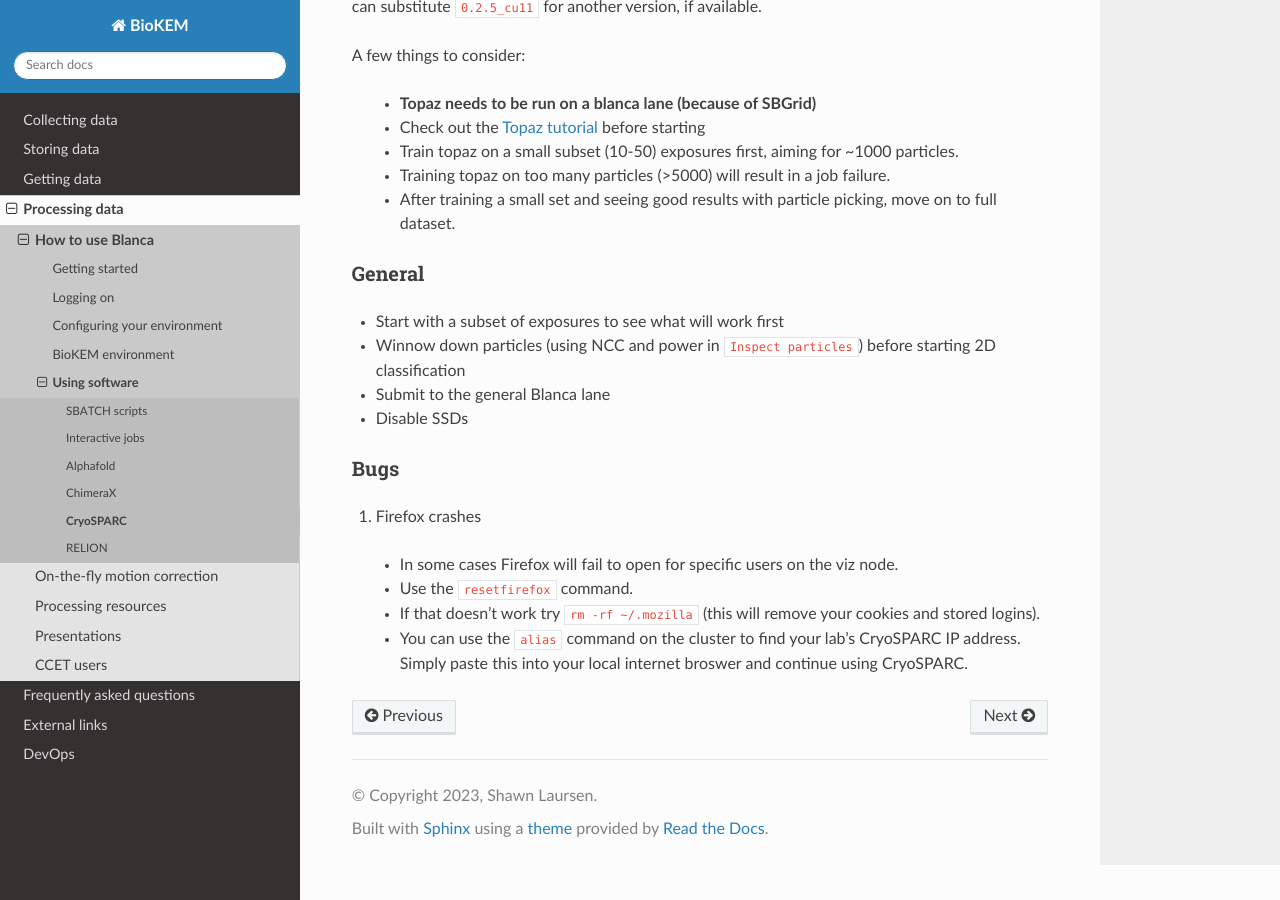
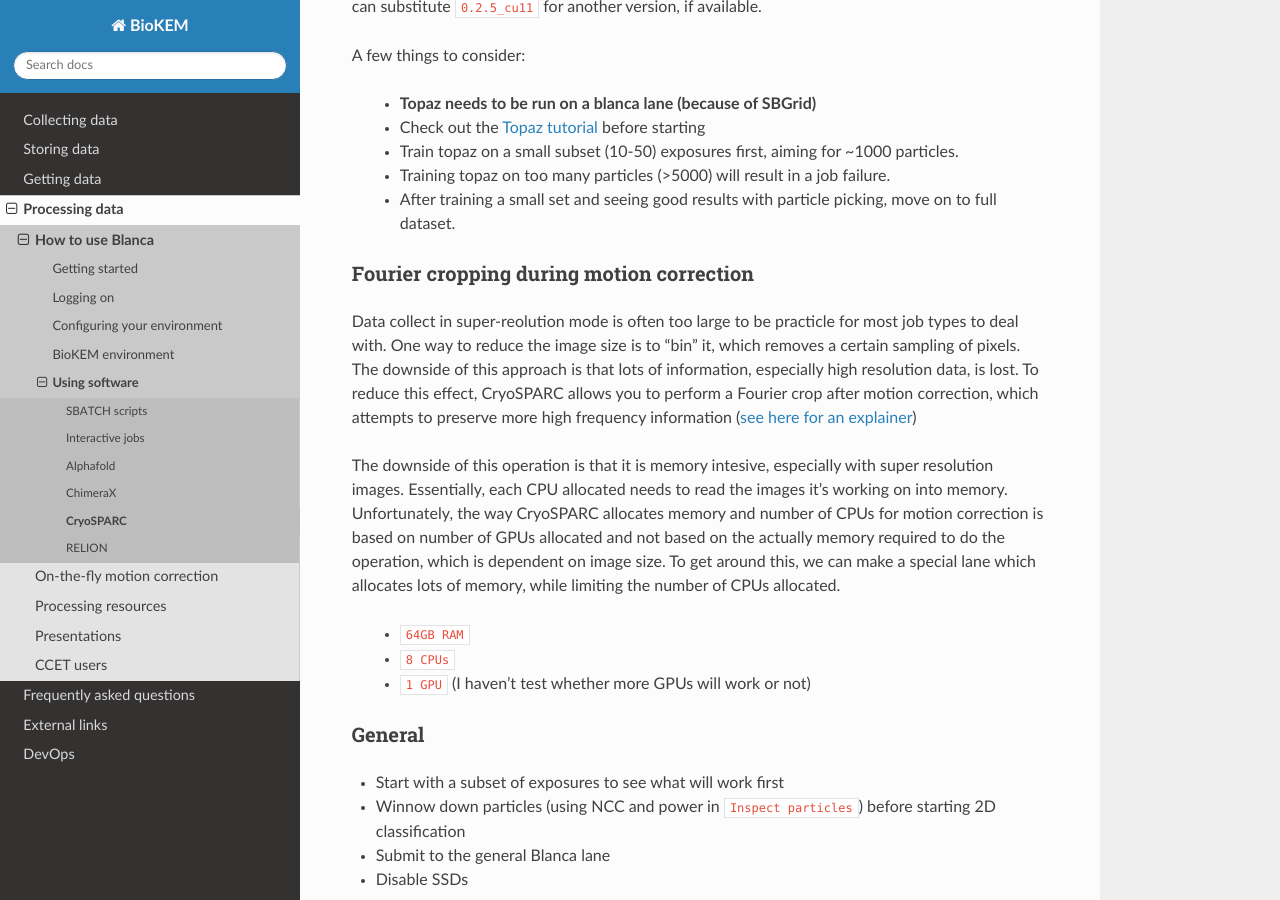
Before and after one commit to CU-BioKEM/user-guide, a Sphinx documentation site: the page built from docs/source/processing/using_software/cryosparc.rst, in a window 1280 px wide and 900 px high, scrolled down 1961 px. Built offline with Sphinx 7.4.7 and the Read the Docs theme 2.0.0, drawn with Linux system fonts in a browser that asks for light colours; pages that are not in the unit, such as notebooks, are missing from menus.

Commit message:
added section on F-cropping

```diff
--- a/docs/source/processing/using_software/cryosparc.rst
+++ b/docs/source/processing/using_software/cryosparc.rst
@@ -90,6 +90,24 @@ A few things to consider:
   - Training topaz on too many particles (>5000) will result in a job failure.
   - After training a small set and seeing good results with particle picking, move on to full dataset.
 
+Fourier cropping during motion correction
+~~~~~~~~~~~~~~~~~~~~~~~~~~~~~~~~~~~~~~~~~
+
+Data collect in super-reolution mode is often too large to be practicle for most job types to deal with.
+One way to reduce the image size is to "bin" it, which removes a certain sampling of pixels. The downside of
+this approach is that lots of information, especially high resolution data, is lost. To reduce this effect,
+CryoSPARC allows you to perform a Fourier crop after motion correction, which attempts to preserve more
+high frequency information (`see here for an explainer <https://blog.posertinlab.com/posts/2022-10-20-fourier-cropping/https://blog.posertinlab.com/posts/2022-10-20-fourier-cropping/>`_)
+
+The downside of this operation is that it is memory intesive, especially with super resolution images. Essentially,
+each CPU allocated needs to read the images it's working on into memory. Unfortunately, the way CryoSPARC
+allocates memory and number of CPUs for motion correction is based on number of GPUs allocated and not based on
+the actually memory required to do the operation, which is dependent on image size. To get around this, we
+can make a special lane which allocates lots of memory, while limiting the number of CPUs allocated.
+
+  - ``64GB RAM``
+  - ``8 CPUs``
+  - ``1 GPU`` (I haven't test whether more GPUs will work or not)
 
 General
 ~~~~~~~
```
